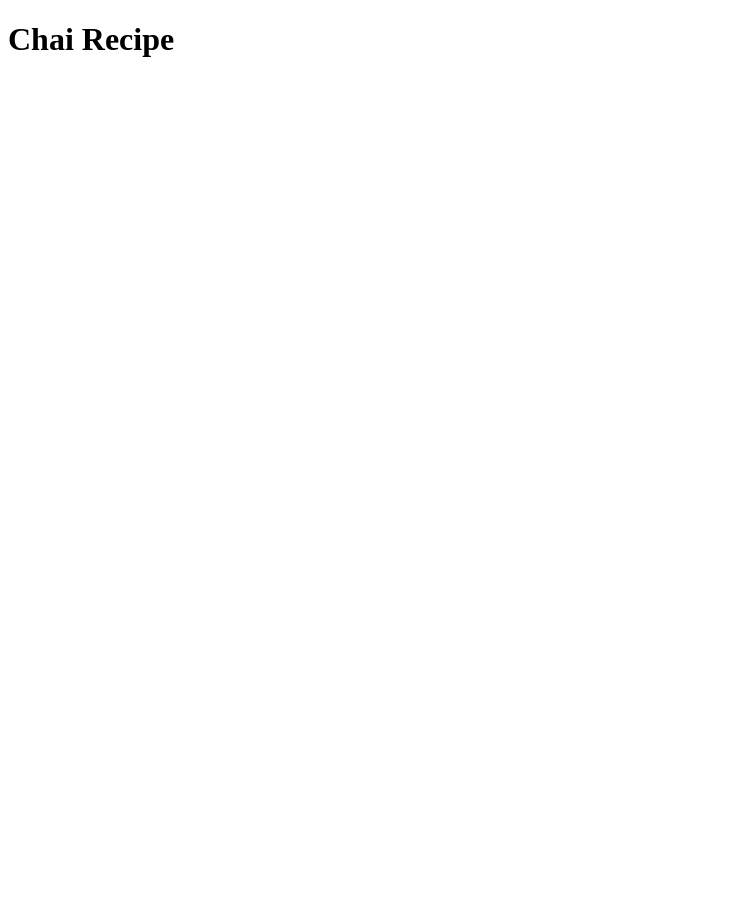
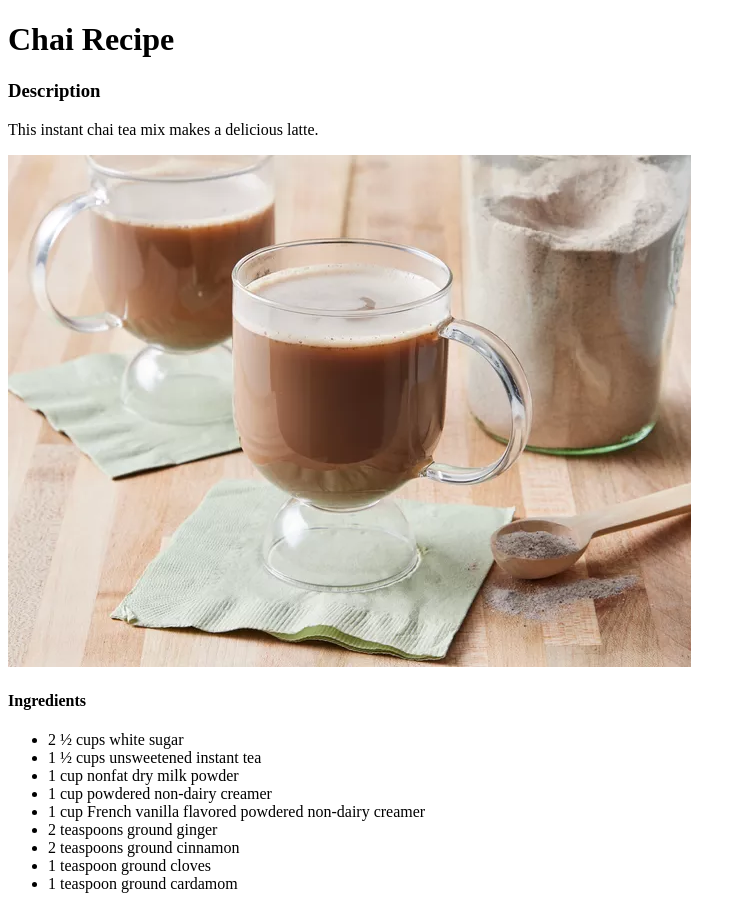
Before and after one commit to HarshYadav2004/Odin_recipes, a plain HTML site: page chai.html in a window 1280 px wide. Shown: the whole page, without its empty margins (0-746 px from the left). Before the commit the page ends 800 px from the top, so only its background shows below. Drawn offline with Linux system fonts and the light colour scheme.

Commit message:
Ingredient for chai is done

```diff
--- a/chai.html
+++ b/chai.html
@@ -7,5 +7,20 @@
 </head>
 <body>
     <h1>Chai Recipe</h1>
+    <h3>Description</h3>
+    <p>This instant chai tea mix makes a delicious latte.</p>
+    <img src="Images/chai_image.png" alt="chai image">
+    <h4>Ingredients</h4>
+    <ul>
+        <li>2 ½ cups white sugar</li>
+        <li>1 ½ cups unsweetened instant tea</li>
+        <li>1 cup nonfat dry milk powder</li>
+        <li>1 cup powdered non-dairy creamer</li>
+        <li>1 cup French vanilla flavored powdered non-dairy creamer</li>
+        <li>2 teaspoons ground ginger</li>
+        <li>2 teaspoons ground cinnamon</li>
+        <li>1 teaspoon ground cloves</li>
+        <li>1 teaspoon ground cardamom</li>
+    </ul>
 </body>
 </html>
```
